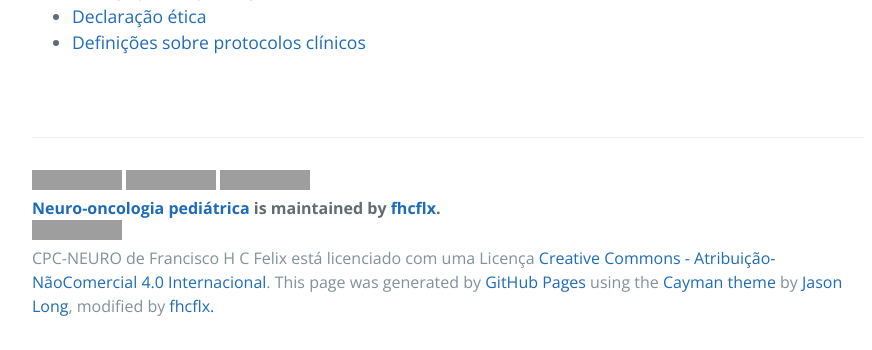
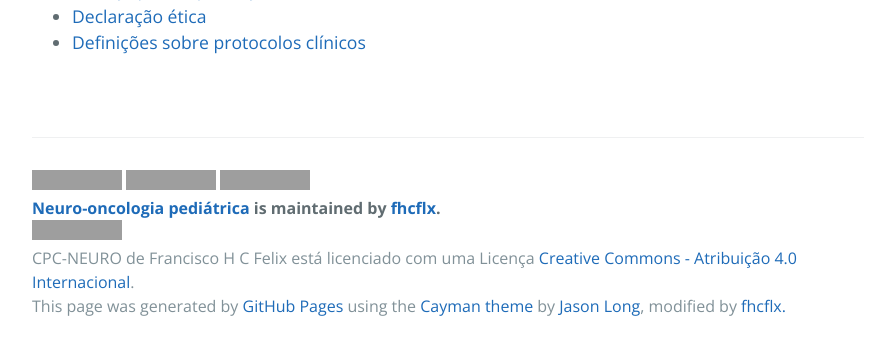
Before and after one commit to cmprsk/cpc-neuro, a Jekyll site: the page built from index.html, in a window 1280 px wide and 900 px high, scrolled down 2336 px, cut to the strip 550-900 px from the top of the window. Shown: the whole strip, without its empty margins (192-1064 px from the left). Built offline with Jekyll 4.4.1, drawn with Linux system fonts in a browser that asks for light colours; grey boxes are pictures that could not be loaded.

Commit message:
footer layout

```diff
--- a/_includes/footer.html
+++ b/_includes/footer.html
@@ -9,8 +9,8 @@
 
       <a href="https://github.com/fhcflx/cpc-neuro">{{ site.title }}</a> is maintained by <a href="https://github.com/fhcflx">fhcflx</a>.
     </span>
-    <span class="site-footer-credits"><a rel="license" href="http://creativecommons.org/licenses/by-nc/4.0/"><img alt="Licença Creative Commons" style="border-width:0" src="https://i.creativecommons.org/l/by-nc/4.0/88x31.png" /></a><br /><span xmlns:dct="http://purl.org/dc/terms/" href="http://purl.org/dc/dcmitype/Text" property="dct:title" rel="dct:type">CPC-NEURO</span> de <span xmlns:cc="http://creativecommons.org/ns#" property="cc:attributionName">Francisco H C Felix</span> está licenciado com uma Licença <a rel="license" href="http://creativecommons.org/licenses/by-nc/4.0/">Creative Commons - Atribuição-NãoComercial 4.0 Internacional</a>.</span>
-
+    <span class="site-footer-credits"><a rel="license" href="http://creativecommons.org/licenses/by/4.0/"><img alt="Licença Creative Commons" style="border-width:0" src="https://i.creativecommons.org/l/by/4.0/88x31.png" /></a><br /><span xmlns:dct="http://purl.org/dc/terms/" href="http://purl.org/dc/dcmitype/Text" property="dct:title" rel="dct:type">CPC-NEURO</span> de <span xmlns:cc="http://creativecommons.org/ns#" property="cc:attributionName">Francisco H C Felix</span> está licenciado com uma Licença <a rel="license" href="http://creativecommons.org/licenses/by/4.0/">Creative Commons - Atribuição 4.0 Internacional</a>.</span>
+  <br>
     <span class="site-footer-credits">This page was generated by <a href="https://pages.github.com">GitHub Pages</a> using the <a href="https://github.com/jasonlong/cayman-theme">Cayman theme</a> by <a href="https://twitter.com/jasonlong">Jason Long</a>, modified by <a href="https://twitter.com/fhcflx">fhcflx.</span>
 
   </footer>
```
